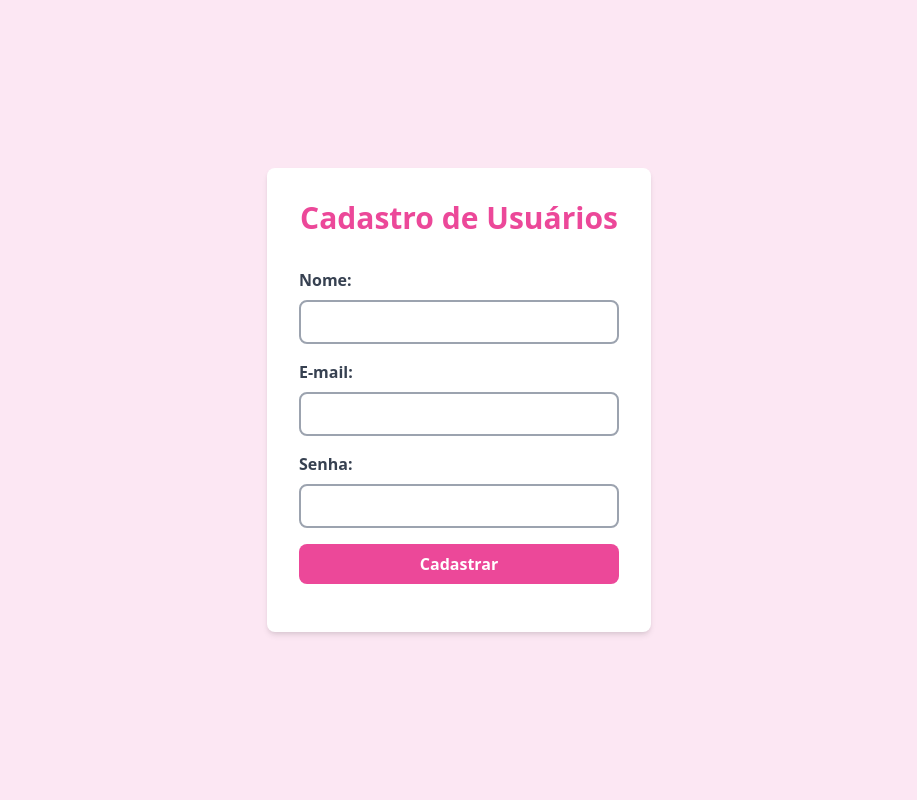
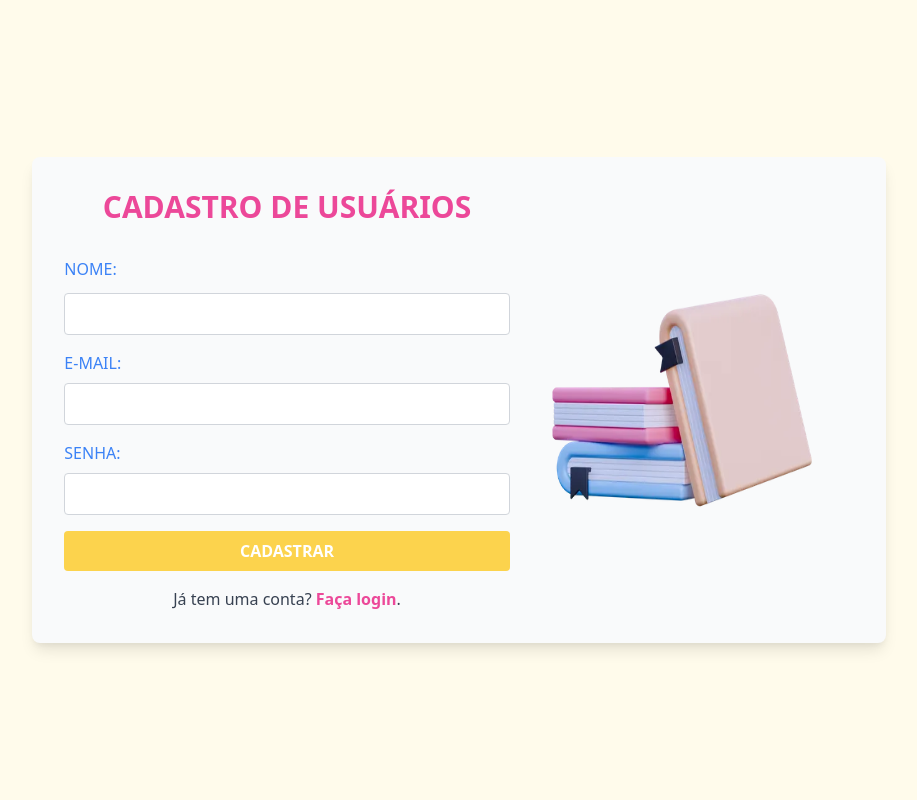
Before and after one commit to aamanda777/trabalhopw, a PHP site: page /cadastro_usuario.php in a window 1280 px wide. Shown: the whole page, without its empty margins (181-1098 px from the left). Run offline with PHP 8.4, Linux system fonts and the light colour scheme; some libraries are stand-ins or nearby versions.

Commit message:
final - eu acho

```diff
--- a/cadastro_usuario.php
+++ b/cadastro_usuario.php
@@ -1,49 +1,44 @@
 <!DOCTYPE html>
 <html>
-
   <head>
     <meta charset="UTF-8">
     <title>Cadastro de Usuários</title>
-
-  <link href="https://unpkg.com/tailwindcss@2.2.15/dist/tailwind.min.css" rel="stylesheet">
-  <link href="https://cdn.tailwindcss.com" rel="stylesheet">
-  <link rel="stylesheet" href="https://cdnjs.cloudflare.com/ajax/libs/tailwindcss/2.2.15/tailwind.min.css"
-    integrity="sha512-y3GvPLsI1eSZJqD6kXqoUFXC6Ua8qxR1T6WX2T6zO+ODrLRGG/s23P98x9XImGXvPPpO14P8fjexM/Lry1+sDA=="
-    crossorigin="anonymous" referrerpolicy="no-referrer" />
+    <link href="https://cdn.jsdelivr.net/npm/tailwindcss@2.2.15/dist/tailwind.min.css" rel="stylesheet">
   </head>
-
-<body class="bg-pink-100 flex justify-center items-center h-screen">
-  <div class="bg-white p-8 rounded-lg shadow-md w-96">
-    <h1 class="text-3xl font-bold mb-8 text-pink-500 text-center">Cadastro de Usuários</h1>
+  <body class="bg-yellow-50 flex justify-center items-center h-screen">
+    <div class="bg-gray-50 p-8 rounded-lg flex shadow-lg w-2/3 mx-auto">
+      <div class="w-2/3">
+        <h1 class="text-3xl font-bold mb-8 text-pink-500 text-center uppercase">Cadastro de Usuários</h1>
 
         <?php if (isset($erro)): ?>
-      <p>
+          <p class="text-red-500 mb-4">
             <?php echo $erro; ?>
           </p>
         <?php endif; //mensagens de erro ?>
 
         <form action="cadastrar_usuario.php" method="post">
           <div class="mb-4">
-        <label for="nome" class="block text-gray-700 font-bold mb-2">Nome:</label>
-        <input type="text" id="nome" name="nome" required
-          class="border-2 border-gray-400 p-2 w-full rounded-lg focus:outline-none focus:ring-2 focus:ring-pink-500">
+            <label for="nome" class="block text-blue-500 uppercase">Nome:</label>
+            <input type="text" id="nome" name="nome" required class="focus:outline-none focus:ring-2 focus:ring-blue-200 mt-3 w-full px-4 py-2 border border-gray-300 rounded">
           </div>
           <div class="mb-4">
-        <label for="email" class="block text-gray-700 font-bold mb-2">E-mail:</label>
-        <input type="email" id="email" name="email" required
-          class="border-2 border-gray-400 p-2 w-full rounded-lg focus:outline-none focus:ring-2 focus:ring-pink-500">
+            <label for="email" class="block uppercase text-blue-500">E-mail:</label>
+            <input type="email" id="email" name="email" required class="focus:outline-none focus:ring-2 focus:ring-blue-200 w-full px-4 py-2 border border-gray-300 rounded mt-2">
           </div>
           <div class="mb-4">
-        <label for="senha" class="block text-gray-700 font-bold mb-2">Senha:</label>
-        <input type="password" id="senha" name="senha" required
-          class="border-2 border-gray-400 p-2 w-full rounded-lg focus:outline-none focus:ring-2 focus:ring-pink-500">
+            <label for="senha" class="block uppercase text-blue-500">Senha:</label>
+            <input type="password" id="senha" name="senha" required class="focus:outline-none focus:ring-2 focus:ring-blue-200 w-full px-4 py-2 border border-gray-300 rounded mt-2">
           </div>
           <div class="mb-4">
-        <input type="submit" value="Cadastrar"
-          class="bg-pink-500 text-white font-bold py-2 px-4 rounded-lg hover:bg-pink-600 w-full">
+            <input type="submit" value="Cadastrar" class="bg-yellow-300 hover:bg-yellow-400 text-white font-bold py-2 px-4 rounded w-full uppercase">
           </div>
+          <p class="text-gray-700 text-center mt-3">Já tem uma conta? <a href="login.php" class="text-pink-500 font-bold hover:underline">Faça login</a>.</p>
         </form>
       </div>
+
+      <div class="w-1/2 p-8 flex items-center justify-center">
+        <img src="img/book.png" class="h-full">
+      </div>
+    </div>
   </body>
-
 </html>
--- a/documentos_compartilhados.php
+++ b/documentos_compartilhados.php
@@ -15,6 +15,8 @@
         background-color: #EBF5FF;
     }
 </style>
+
+<body>
     <div class="container mx-auto px-4 py-10">
         <h1 class="text-3xl font-bold mb-4 text-center text-pink-500 uppercase">Livros Compartilhados comigo</h1>
 
@@ -48,6 +50,7 @@
 
         // Verifica se há documentos compartilhados
         if ($resultado->num_rows > 0) {
+            echo '<div class="grid grid-cols-1 sm:grid-cols-2 gap-4">';
             while ($row = $resultado->fetch_assoc()) {
                 $documentoId = $row['id'];
                 $titulo = $row['titulo'];
@@ -63,12 +66,14 @@
                 echo '</form>';
                 echo '</div>';
             }
+            echo '</div>';
         } else {
             echo '<p class="text-gray-700">Nenhum documento compartilhado encontrado.</p>';
         }
 
         $conn->close();
         ?>
+
         <p class="text-gray-700 text-center">Voltar para a <a href="index.php"
                 class="text-pink-500 font-bold hover:underline">tela inicial</a>.</p>
     </div>
```
Also changed, not shown: busca_documentos.php (+23 -19 lines), compartilhamento.php (+4 -4 lines), formulario_upload.php (+17 -10 lines), index.php (+15 -9 lines), login.php (+19 -15 lines), meus_documentos.php (+7 -3 lines), img/book.png (added). Lines whose indentation alone changed are shown as unchanged.
